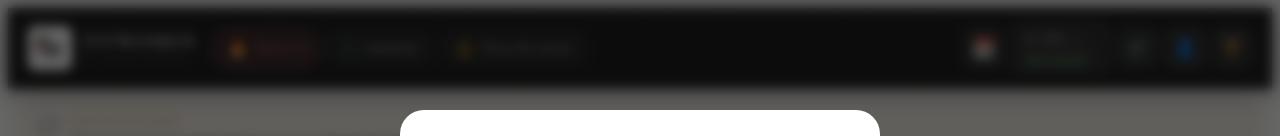
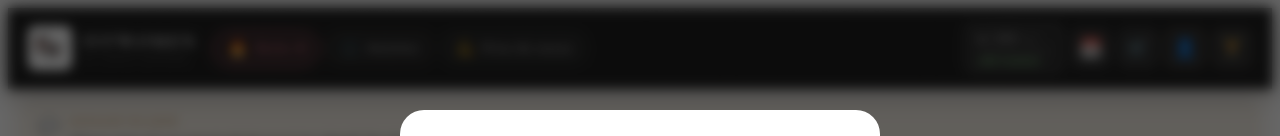
Before and after one commit to antoinedcmcoaching/Nutrition-DCM, a React (Vite) app: page / in a window 1280 px wide. Shown: the top 136 px of the page. Built offline with nearby package versions, Linux system fonts and the light colour scheme.

Commit message:
Update App.jsx

```diff
--- a/src/App.jsx
+++ b/src/App.jsx
@@ -1153,11 +1153,6 @@
 
           {/* Actions — version mobile compacte / desktop complète */}
           <div style={{display:"flex",gap:7,alignItems:"center",flexShrink:0}}>
-            {/* Semainier - masqué mobile (bottom nav) */}
-            <button onClick={()=>setShowWeek(true)} title="Semainier" className="header-icon-hide"
-              style={{background:"rgba(255,255,255,0.08)",border:"1px solid rgba(255,255,255,0.14)",borderRadius:11,width:40,height:40,cursor:"pointer",fontSize:18,display:"flex",alignItems:"center",justifyContent:"center",flexShrink:0}}>
-              📆
-            </button>
             {/* Budget journalier */}
             <button onClick={()=>setShowDailyPanel(true)} title="Journal du jour"
               style={{display:"flex",alignItems:"center",gap:9,background:dailyPct>90?"rgba(240,128,128,0.18)":dailyPct>0?"rgba(128,208,128,0.14)":"rgba(255,255,255,0.07)",border:`1.5px solid ${dailyPct>90?"rgba(240,128,128,0.55)":dailyPct>0?"rgba(128,208,128,0.45)":"rgba(255,255,255,0.14)"}`,borderRadius:11,padding:"7px 13px",cursor:"pointer",flexShrink:0}}>
@@ -1174,6 +1169,11 @@
                   {dailyPct>100?`⚠ +${dailyCal-dailyGoalKcal} kcal`:remaining>0?`${remaining} restantes`:"✓ Atteint"}
                 </span>
               </div>
+            </button>
+            {/* Semainier - masqué mobile (bottom nav) */}
+            <button onClick={()=>setShowWeek(true)} title="Semainier" className="header-icon-hide"
+              style={{background:"rgba(255,255,255,0.08)",border:"1px solid rgba(255,255,255,0.14)",borderRadius:11,width:40,height:40,cursor:"pointer",fontSize:18,display:"flex",alignItems:"center",justifyContent:"center",flexShrink:0}}>
+              📆
             </button>
             {/* Panier - masqué mobile (bottom nav) */}
             <button onClick={()=>setShowCart(true)} title="Liste de courses" className="header-icon-hide"
```
